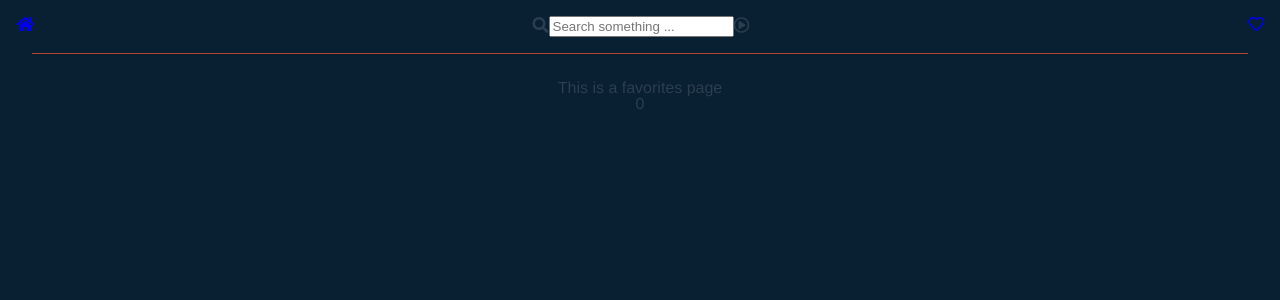
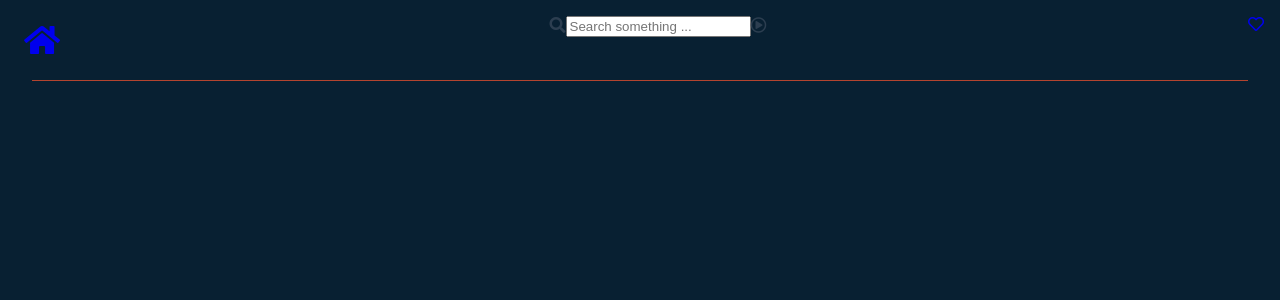
Before and after one commit to shd8/evolmind-voices, a Vue app in the folder evolmind-voices/: page /favorites in a window 1280 px wide. Shown: the top 300 px of the page. Built offline with nearby package versions, Linux system fonts and the light colour scheme.

Commit message:
Add neon hover to Voice icons

```diff
--- a/evolmind-voices/src/components/Header.vue
+++ b/evolmind-voices/src/components/Header.vue
@@ -77,6 +77,11 @@ export default defineComponent({
 @import '../styles/_colors.scss';
 @import '../assets/_global-styles.scss';
 
+.fa-home {
+  font-size: 2em;
+  padding: 0.25em;
+}
+
 .nav {
   padding: 1em 1em 0.5em 1em;
 
--- a/evolmind-voices/src/components/VoiceIcon.vue
+++ b/evolmind-voices/src/components/VoiceIcon.vue
@@ -45,8 +45,14 @@ img {
   border-radius: 50%;
 
   &:hover {
-    transition: ease-in 200ms;
-    background-color: $details;
+    transition: ease-in-out 100ms;
+    background-color: red;
+    border-radius: 50%;
+    box-shadow: 0 0 5px red,
+                0 0 20px rgba(255, 38, 0, 0.8),
+                0 0 35px rgba(255, 38, 0, 0.7),
+                0 0 50px rgba(255, 38, 0, 0.6);
+    border-color: #fff;
   }
 }
 
--- a/evolmind-voices/src/views/Favorites.vue
+++ b/evolmind-voices/src/views/Favorites.vue
@@ -1,7 +1,13 @@
 <template>
   <div class="favorites">
-    <h1>This is a favorites page</h1>
-    <VoicesList :list="favorites" />
+    <VoicesList
+    v-if="favorites.length"
+    :list="favorites"
+    />
+    <section v-else>
+      <p>You have no favorites songs yet</p>
+    </section>
+
   </div>
 </template>
 
```
Lines whose indentation alone changed are shown as unchanged.
